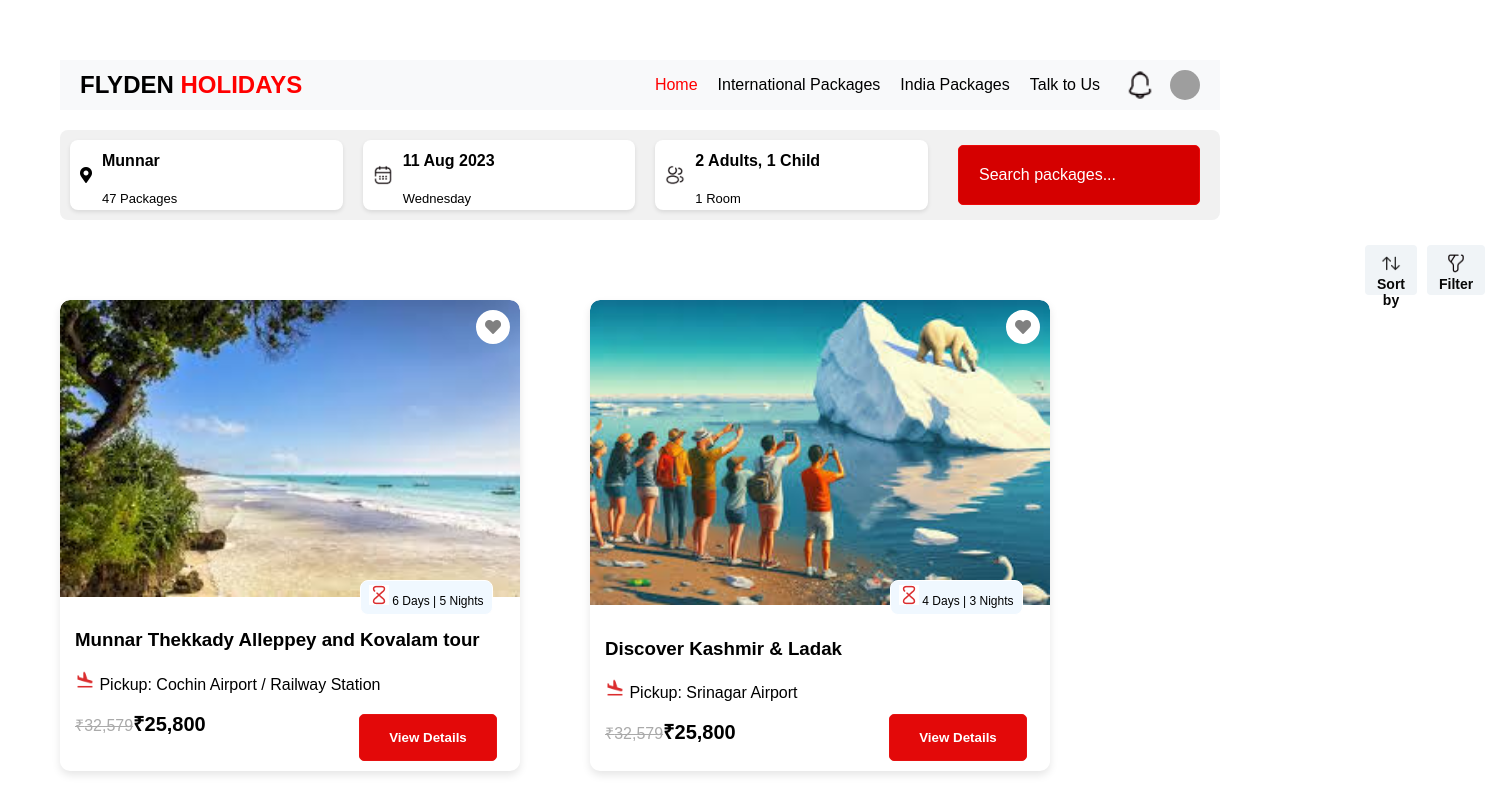
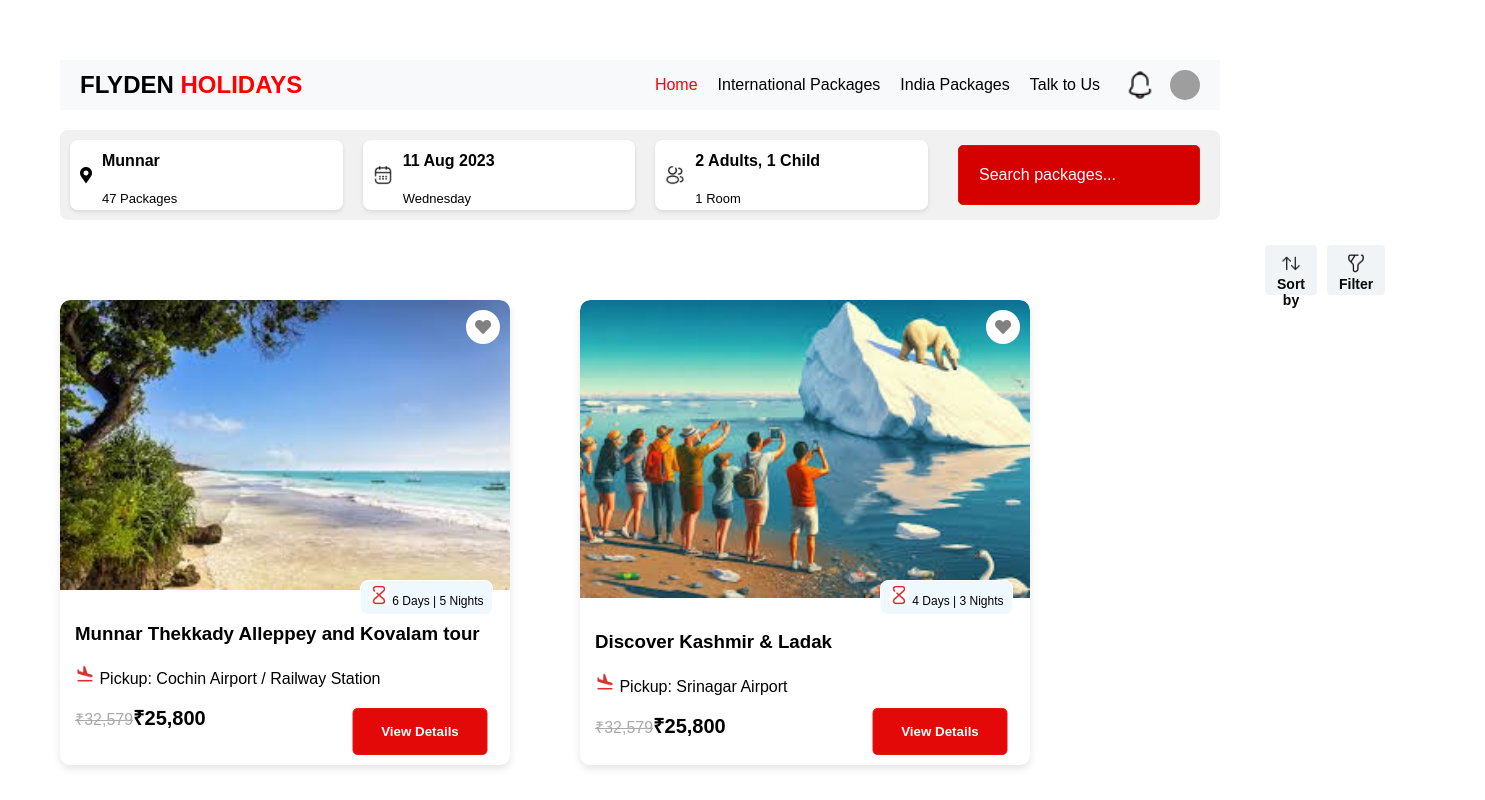
Before and after one commit to Peddigarishirisha/geeksenergiestask-2, a React (Create React App) app: page / in a window 1280 px wide. Shown: the top 800 px of the page, 1485 px wide, since content can reach past the window. Built offline with nearby package versions, Linux system fonts and the light colour scheme; grey boxes are pictures that could not be loaded.

Commit message:
addresponsive

```diff
--- a/src/components/card.css
+++ b/src/components/card.css
@@ -9,7 +9,7 @@
 .package-card {
   position: relative;
   flex: 1 1 calc(60% - 5px); /* Adjusted to take 3 cards per row with minimal gap */
-  max-width: 460px; /* Adjusted width for responsiveness */
+  max-width: 450px; /* Adjusted width for responsiveness */
   overflow: hidden;
   border-radius: 10px;
   box-shadow: 0 4px 8px rgba(0, 0, 0, 0.1);
--- a/src/components/sort.css
+++ b/src/components/sort.css
@@ -8,7 +8,7 @@ img {
     padding: 5px;
     height: 50px;
     position: relative;
-    margin-left: 1300px; /* Adjust as needed for larger screens */
+    margin-left: 1200px; /* Adjust as needed for larger screens */
 }
 .sort button {
     background-color: #f0f4f7; /* Set your desired color */
```
